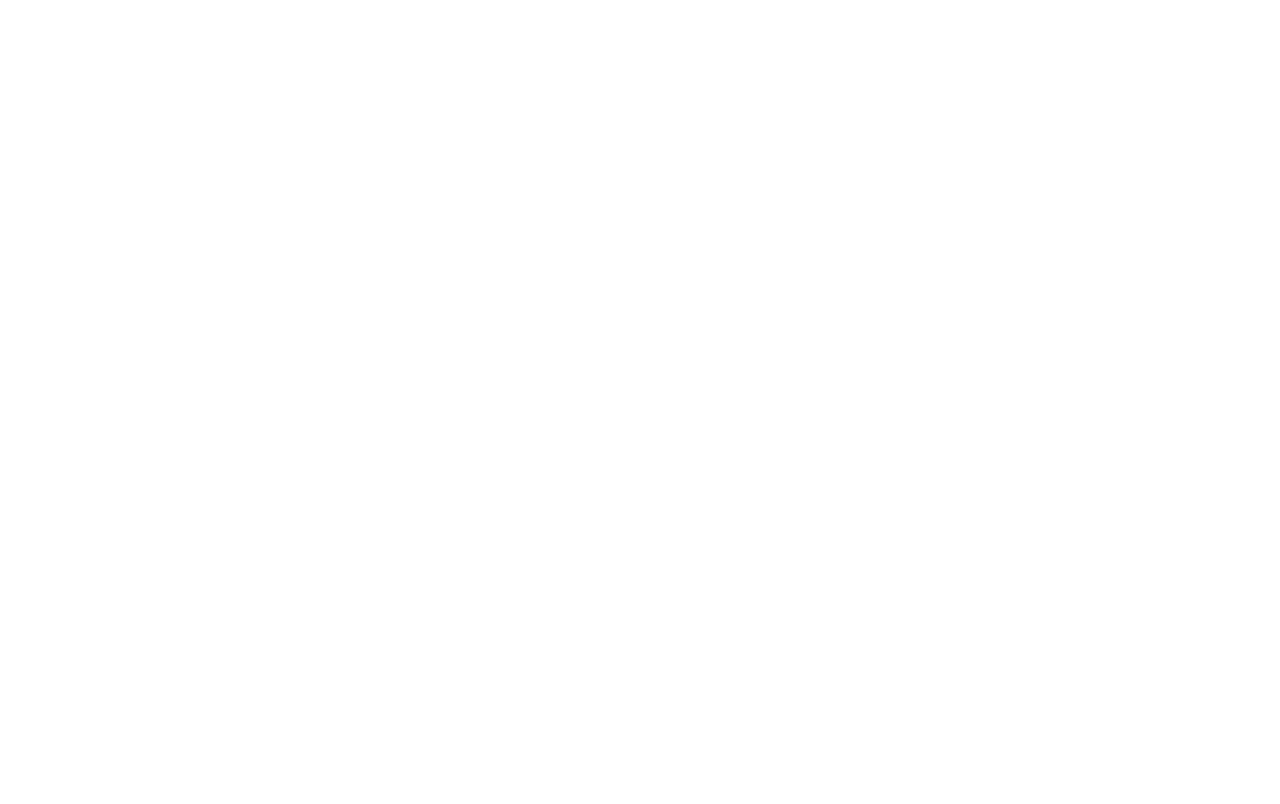
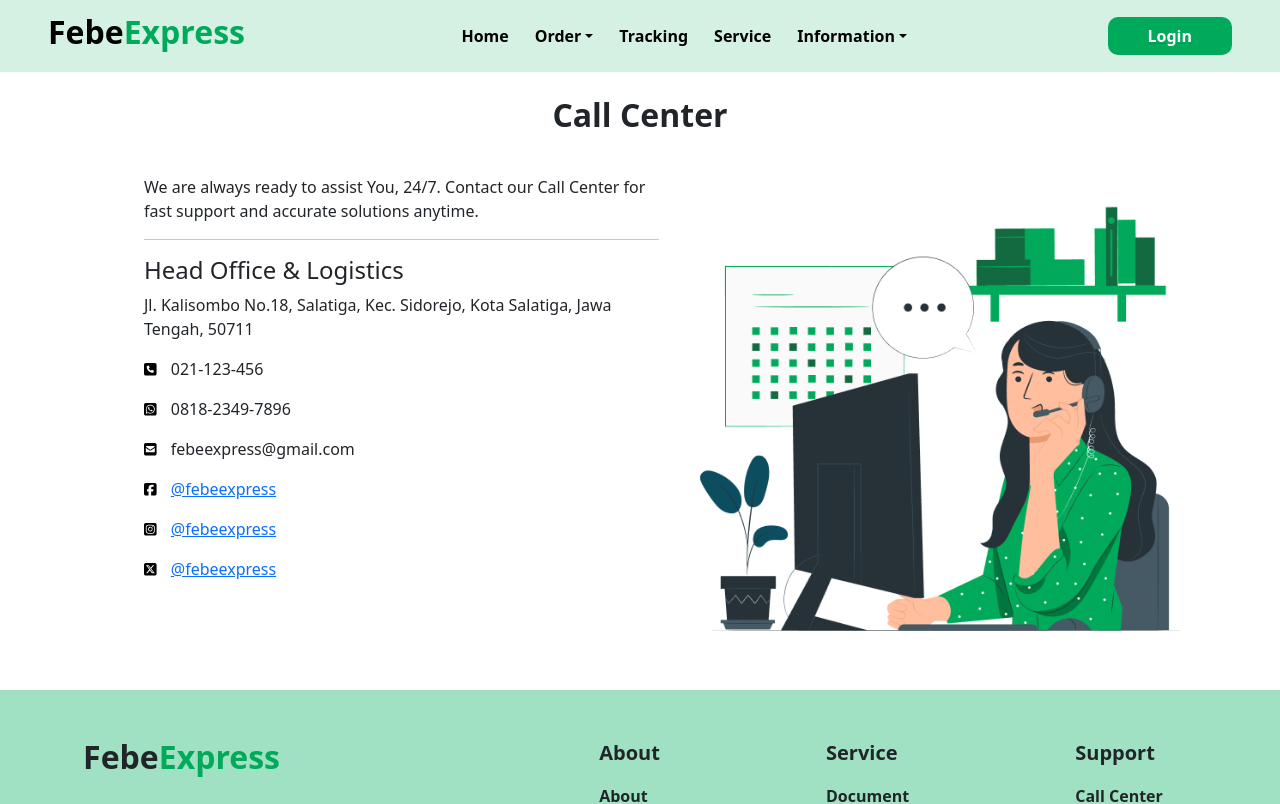
Before and after one commit to PetrusFE4/Aplikasi-Pengiriman-Barang, a React (Create React App) app: page /call-center in a window 1280 px wide. Before the commit this address had no page. Shown: the top 804 px of the page. Built offline with nearby package versions, Linux system fonts and the light colour scheme.

Commit message:
membuat tampilan call center

```diff
--- a/package.json
+++ b/package.json
@@ -1,11 +1,14 @@
 {
   "dependencies": {
+    "@fortawesome/fontawesome-svg-core": "^6.5.2",
+    "@fortawesome/free-brands-svg-icons": "^6.5.2",
     "@fortawesome/free-solid-svg-icons": "^6.5.2",
     "@fortawesome/react-fontawesome": "^0.2.2",
     "@testing-library/jest-dom": "^5.17.0",
     "@testing-library/react": "^13.4.0",
     "@testing-library/user-event": "^13.5.0",
     "bootstrap": "^5.3.3",
+    "grunt": "^1.6.1",
     "jquery": "^3.7.1",
     "react": "^18.3.1",
     "react-bootstrap-icons": "^1.11.4",
--- a/src/App.js
+++ b/src/App.js
@@ -3,6 +3,7 @@
 import Login from "./Auth/Login";
 import Register from "./Auth/Register";
 import CheckShippingCostsPage from "./pages/CheckShippingCostsPage";
+import CallCenter from "./pages/CallCenter";
 function App() {
   return (
     <div className="App">
@@ -12,6 +13,7 @@
           <Route path="/register" element={<Register />} />
           <Route path="/login" element={<Login />} />
           <Route path="/cek-ongkir" element={<CheckShippingCostsPage />} />
+          <Route path="/call-center" element={<CallCenter />} />
         </Routes>
       </Router>
     </div>
--- /dev/null
+++ b/src/pages/CallCenter.jsx
@@ -0,0 +1,40 @@
+import "bootstrap/dist/css/bootstrap.min.css";
+import "bootstrap/dist/js/bootstrap.bundle.min";
+import { faSquarePhone, faSquareEnvelope } from '@fortawesome/free-solid-svg-icons';
+import { faSquareInstagram, faSquareXTwitter, faSquareWhatsapp, faSquareFacebook } from '@fortawesome/free-brands-svg-icons';
+
+import Navbar from "../components/Navbar";
+import Footer from "../components/Footer";
+import ImageCallCenter from "../assets/img/image-call-center.png";
+import { StyledIcon } from "../components/StyledIcon";
+
+const CallCenter = () => {
+  return (
+    <div>
+      <Navbar />
+      <div className="container mt-4">
+        <h2 className="title">Call Center</h2>
+        <div className="row">
+          <div className="col-md-6">
+            <p>We are always ready to assist You, 24/7. Contact our Call Center for fast support and accurate solutions anytime.</p>
+            <hr />
+            <h4>Head Office & Logistics</h4>
+            <p>Jl. Kalisombo No.18, Salatiga, Kec. Sidorejo, Kota Salatiga, Jawa Tengah, 50711</p>
+            <p><StyledIcon icon={faSquarePhone} /> 021-123-456</p>
+            <p><StyledIcon icon={faSquareWhatsapp} /> 0818-2349-7896</p>
+            <p><StyledIcon icon={faSquareEnvelope} /> febeexpress@gmail.com</p>
+            <p><StyledIcon icon={faSquareFacebook} /> <a href="https://www.facebook.com/">@febeexpress</a></p>
+            <p><StyledIcon icon={faSquareInstagram} /> <a href="https://www.instagram.com/">@febeexpress</a></p>
+            <p><StyledIcon icon={faSquareXTwitter} /> <a href="https://twitter.com/">@febeexpress</a></p>
+          </div>
+          <div className="col-md-6">
+            <img src={ImageCallCenter} alt="call-center" className="img-fluid" />
+          </div>
+        </div>
+      </div>
+      <Footer />
+    </div>
+  );
+};
+
+export default CallCenter;
```
Also changed, not shown: src/assets/img/image-call-center.png (added), 1 other file (tests, documents, lock files or other folders).
